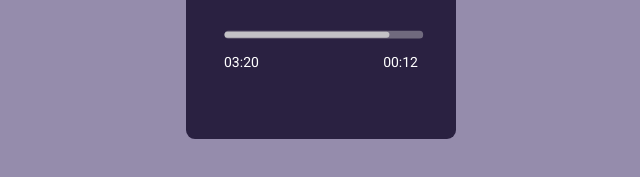
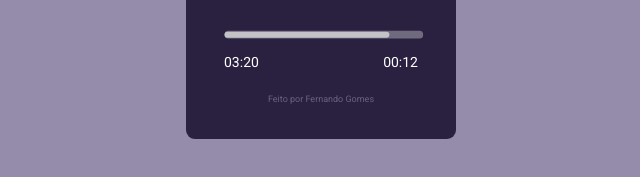
Before and after one commit to fernandogomesfg/music-player-boraCodar, a plain HTML site: page index.html in a window 1280 px wide. Shown: the part 449-626 px from the top of the page, 319-959 px from the left. Drawn offline with Linux system fonts and the light colour scheme.

Commit message:
chore: adicao do rodape com nome do autor

```diff
--- a/css/style.css
+++ b/css/style.css
@@ -128,3 +128,12 @@ p {
 span {
     font-size: 14px;
 }
+
+/* rodape */
+footer {
+    padding: 24px;
+    text-align: center;
+    font-size: 9px;
+    opacity: 0.6;
+    color: #958cac;
+}
--- a/index.html
+++ b/index.html
@@ -43,6 +43,10 @@
             <span>00:12</span>
         </div>
 
+        <footer>
+            Feito por Fernando Gomes
+        </footer>
+
 
 
     </div>
```
